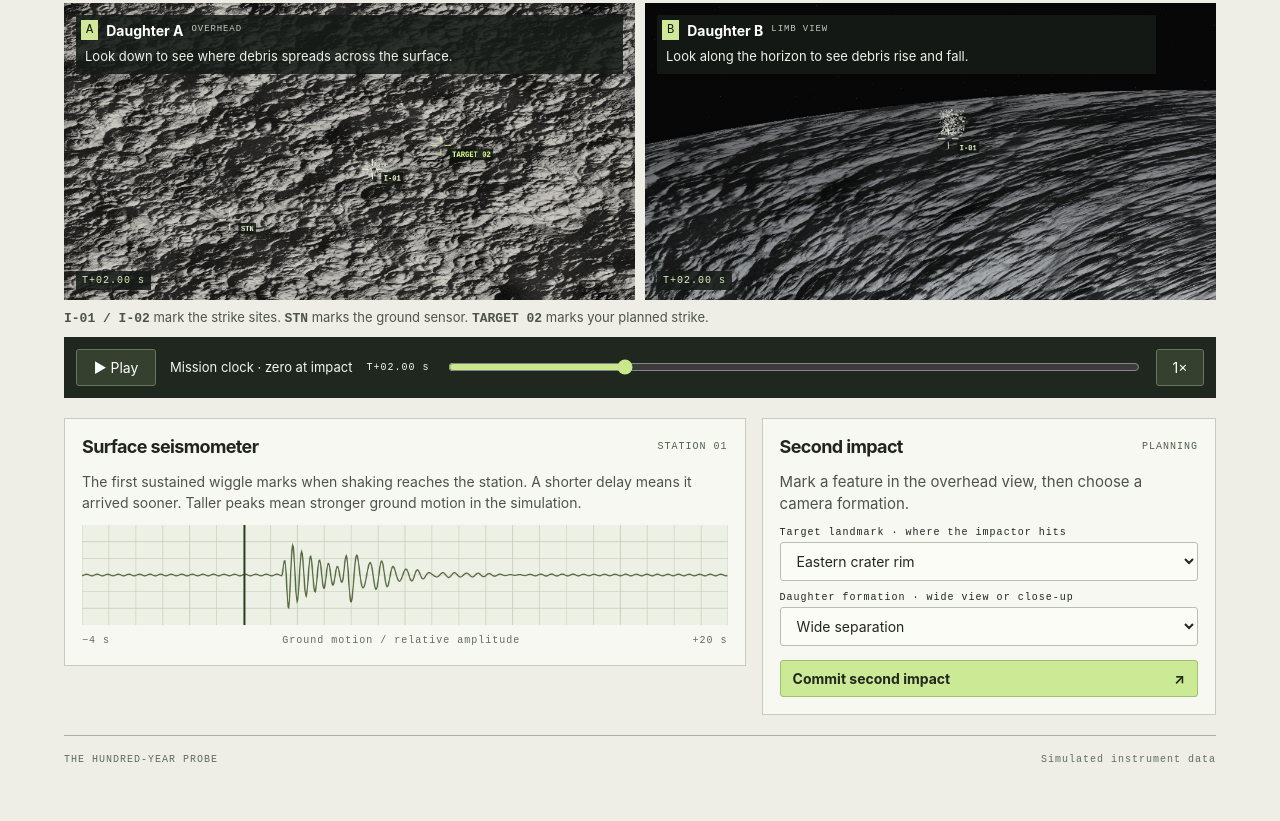
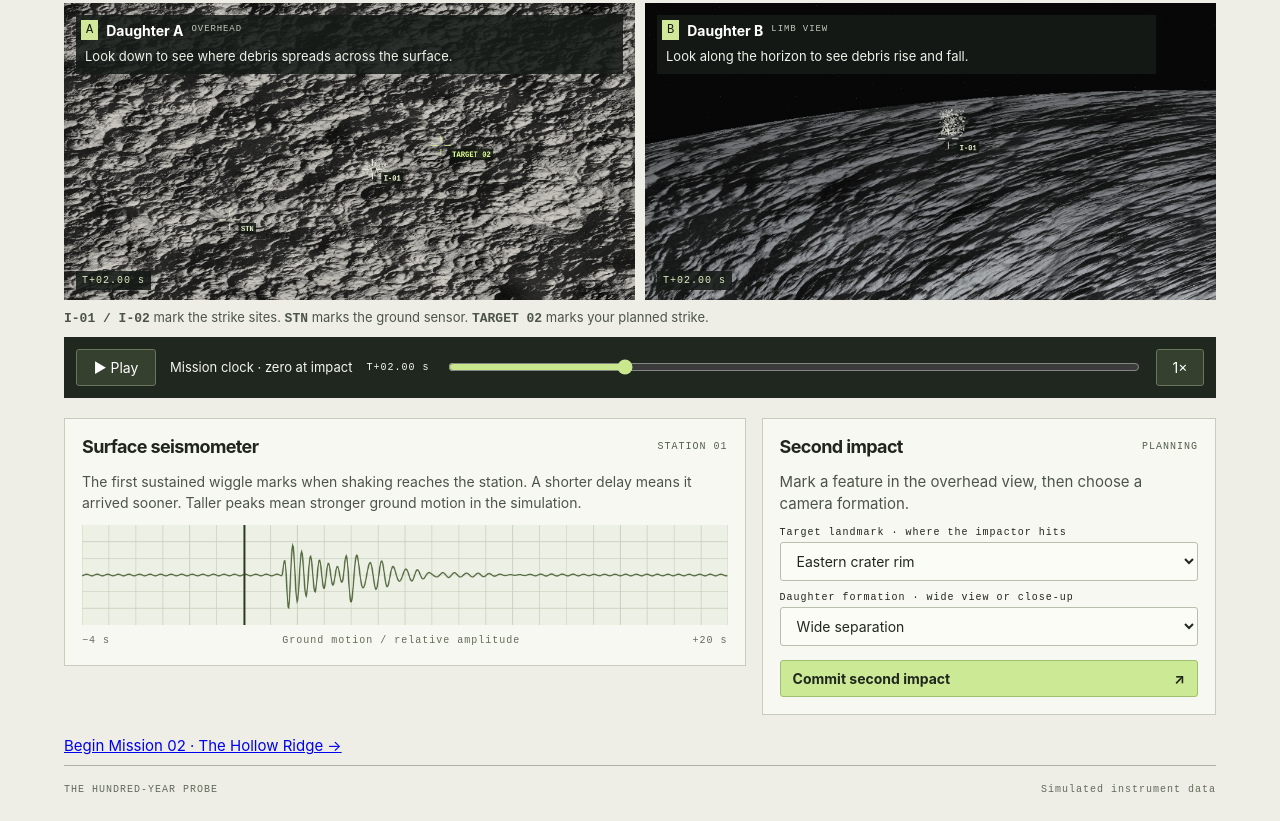
Before and after one commit to ussdaedalus43821-cloud/Space-probe, a plain HTML site: page index.html in a window 1280 px wide. Shown: the part 333-1154 px from the top of the page. Before the commit the page ends 1124 px from the top, so only its background shows below. Drawn offline with Linux system fonts and the light colour scheme.

Commit message:
Add link to Mission 02 in index.html

```diff
--- a/index.html
+++ b/index.html
@@ -171,7 +171,7 @@
         </div>
       </section>
     </div>
-
+<p><a href="./mission-02.html">Begin Mission 02 · The Hollow Ridge →</a></p>
     <footer>
       THE HUNDRED-YEAR PROBE
       <span>Simulated instrument data</span>
```
